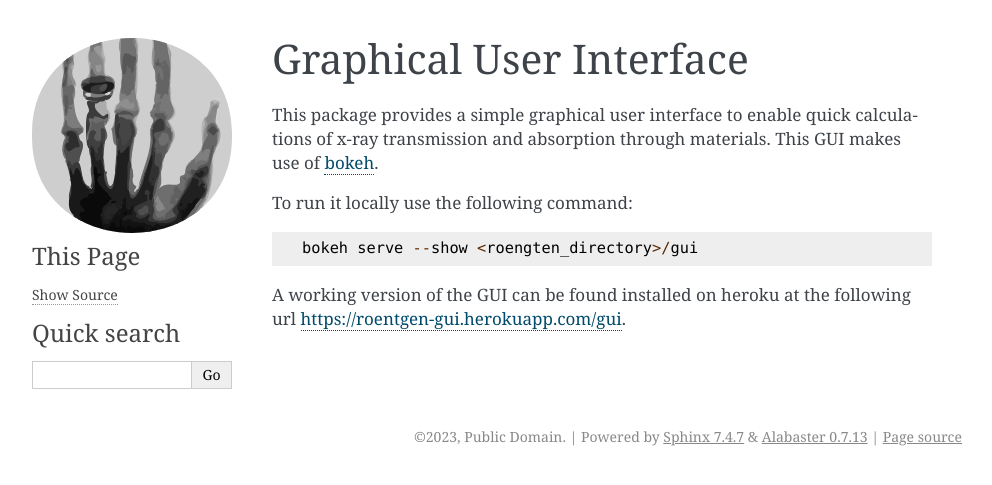
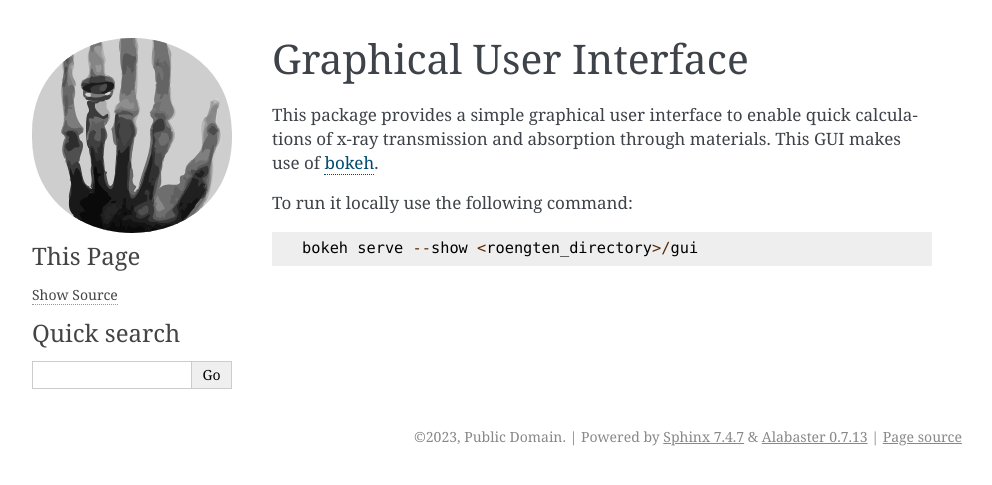
Before and after one commit to ehsteve/roentgen, a Sphinx documentation site: the page built from docs/guide/gui.rst, in a window 1280 px wide. Shown: the top 485 px of the page, without its empty margins (148-1140 px from the left). Built offline with Sphinx 7.4.7, drawn with Linux system fonts in a browser that asks for light colours; the version number is read from the project's files by our own code.

Commit message:
heroku is no longer running the gui

```diff
--- a/docs/guide/gui.rst
+++ b/docs/guide/gui.rst
@@ -7,5 +7,3 @@ This GUI makes use of `bokeh <https://bokeh.pydata.org>`_.
 To run it locally use the following command::
 
     bokeh serve --show <roengten_directory>/gui
-
-A working version of the GUI can be found installed on heroku at the following url `https://roentgen-gui.herokuapp.com/gui <https://roentgen-gui.herokuapp.com/gui>`_.
```
